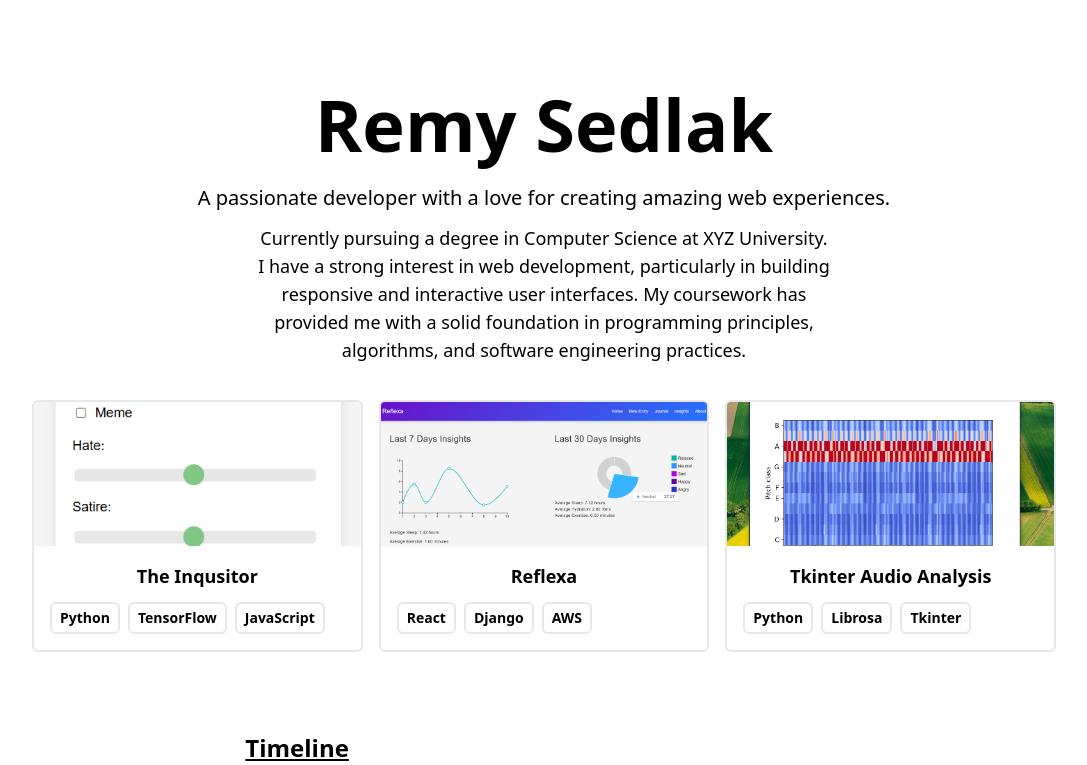
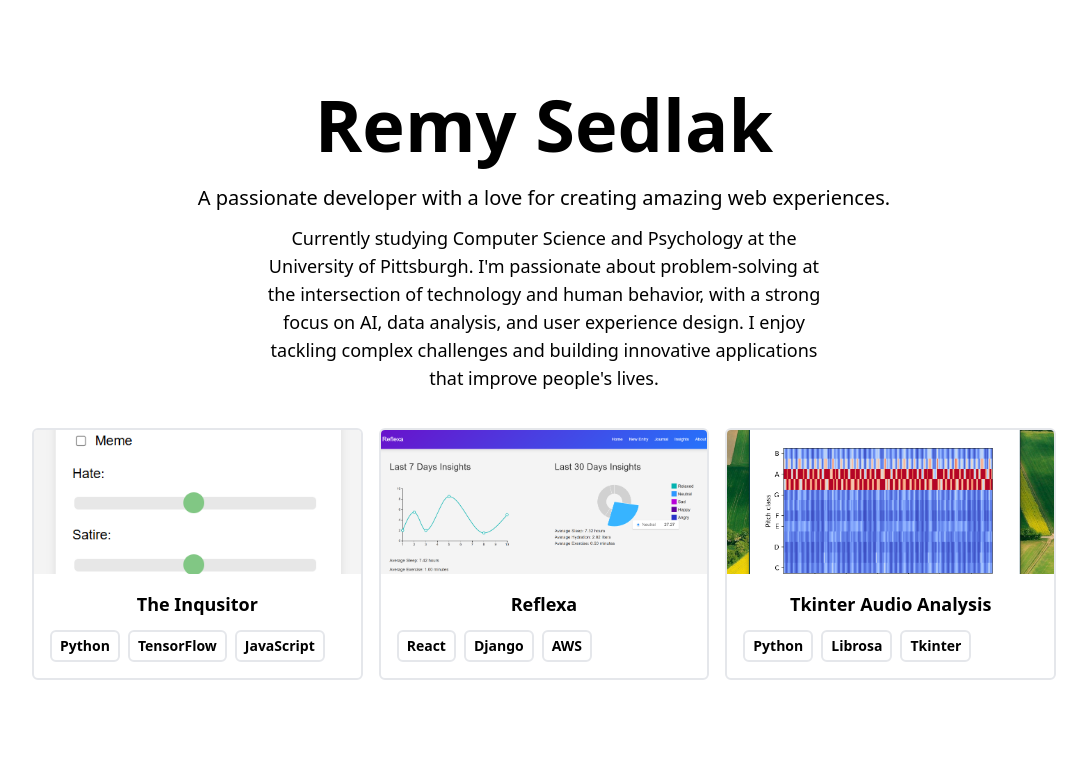
Before and after one commit to remysedlak/portfolio, a React (Vite) app: page / in a window 1280 px wide. Shown: the top 765 px of the page, without its empty margins (96-1183 px from the left). Built offline with nearby package versions, Linux system fonts and the light colour scheme.

Commit message:
Update Intro component with revised educational background and focus areas

```diff
--- a/src/components/Intro.jsx
+++ b/src/components/Intro.jsx
@@ -10,11 +10,10 @@ function Intro() {
                 A passionate developer with a love for creating amazing web experiences.
             </p>
             <p className="text-base md:text-lg mb-3 max-w-xl">
-                Currently pursuing a degree in Computer Science at XYZ University.
-                I have a strong interest in web development, particularly in building
-                responsive and interactive user interfaces. My coursework has provided
-                me with a solid foundation in programming principles, algorithms, and
-                software engineering practices.
+            Currently studying Computer Science and Psychology at the University of Pittsburgh.
+            I'm passionate about problem-solving at the intersection of technology and human behavior,
+            with a strong focus on AI, data analysis, and user experience design.
+            I enjoy tackling complex challenges and building innovative applications that improve people's lives.
             </p>
         </div>
     );
```
